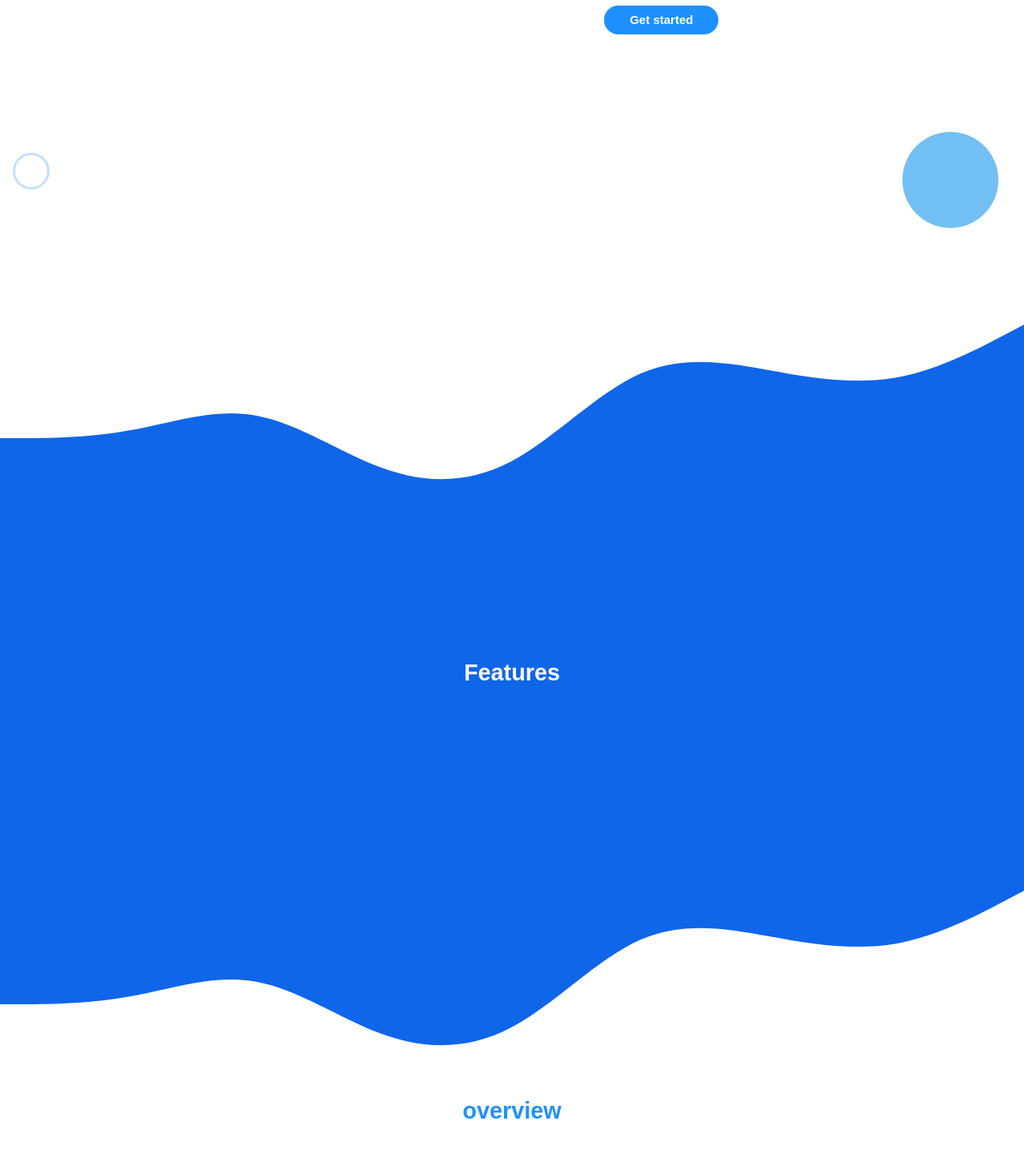
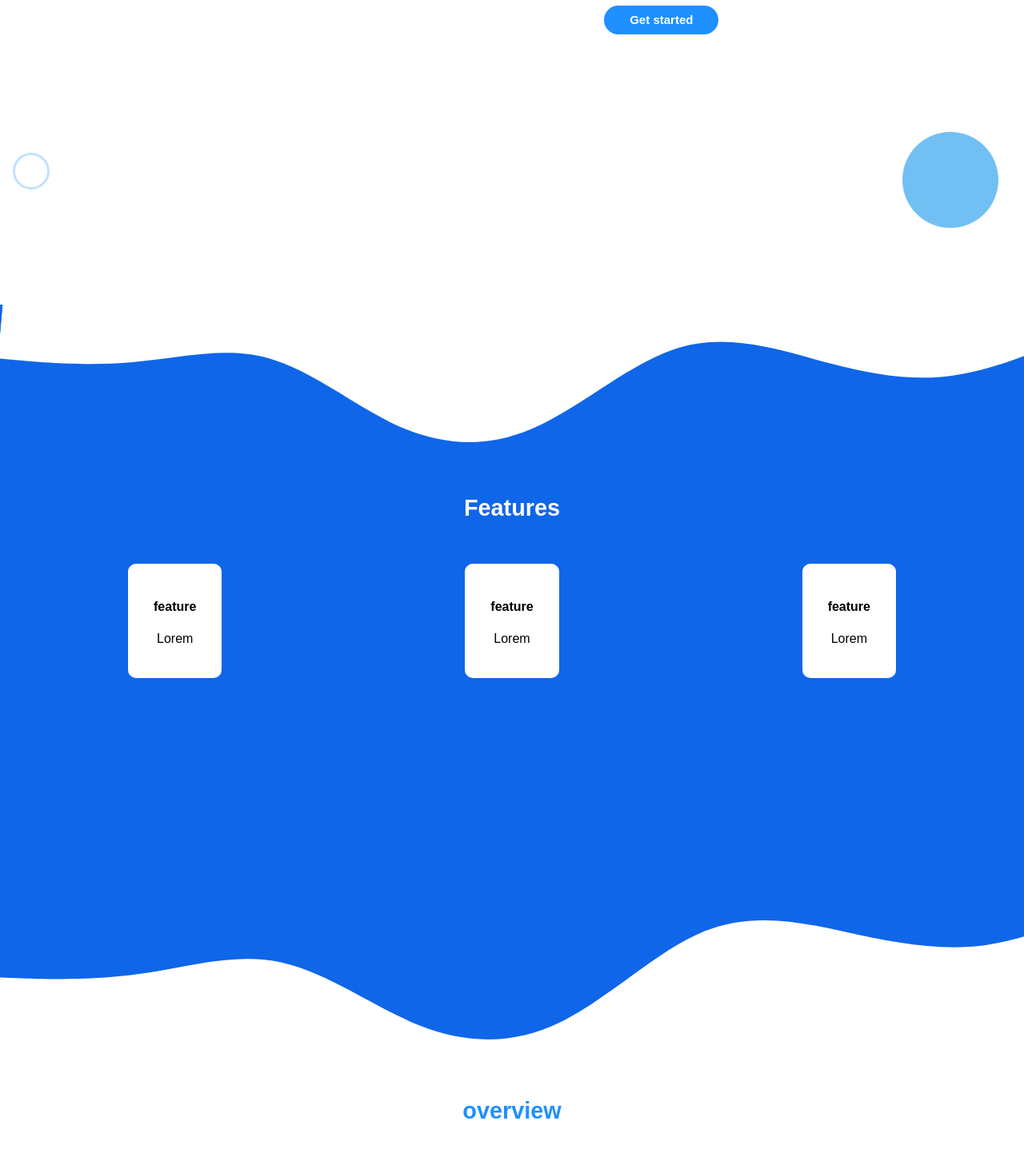
Before and after one commit to RaulG23-pixel/spend-app, a React (Create React App) app: page / in a window 1280 px wide. Shown: the part 1323-2760 px from the top of the page at 80% size. Built offline with nearby package versions, Linux system fonts and the light colour scheme.

Commit message:
modificaciones al wave top y wave bottom

```diff
--- a/src/index.css
+++ b/src/index.css
@@ -904,11 +904,11 @@ td {
 }
 .blob{
   position: absolute;
+  z-index: 1;
 }
 .blob-1{
   width: 340px;
   top: 2rem;
-  z-index: 1;
   left: -11.5rem;
 }
 .blob-2{
@@ -916,6 +916,11 @@ td {
   top:-3rem;
   right:-7rem;
 
+}
+.blob-3{
+  width: 350px;
+  bottom: 5rem;
+  left: 34rem;
 }
 .blob path{
   fill: rgba(255,255,255,0.1);
@@ -925,6 +930,8 @@ td {
   justify-content: space-between;
   padding: 1.3rem 0;
   align-items: center;
+  position:relative;
+  z-index: 2;
 }
 .landing__nav a {
   text-decoration: none;
@@ -1141,24 +1148,44 @@ td {
   position:relative;
   margin:4rem 0;
   background-color: rgb(15, 102, 233);
+  z-index: -2;
+  overflow: hidden;
   display:flex;
   flex-direction: column;
   align-items: center;
-  justify-content: center;
+  justify-content: flex-start;
   padding: 5rem 0;
 }
 
 .landing__page .features__section h2{
   color:rgb(255,255,255);
-  margin-top: 1rem;
+  margin-top: .9rem;
 }
 .wave_top{
   position:absolute;
-  top:-2rem;
+  transform: rotate(5deg);
+  top:-5.2rem;
+  width: 105%;
   left:0;
 }
 .wave_bottom{
   position:absolute;
   bottom: -2rem;
+  transform: rotate(2deg);
+  width:110%;
   left:0;
 }
+.features_box{
+  margin-top: 9rem;
+}
+.features__flex{
+  display:flex;
+  margin-top: 3.3rem;
+  justify-content: space-between;
+  align-items: center;
+}
+.feature{
+  background-color: #fff;
+  padding: 1.5rem 2rem;
+  border-radius: 10px;
+}
--- a/src/pages/Home.js
+++ b/src/pages/Home.js
@@ -72,7 +72,7 @@ function Home() {
         <svg
           viewBox="0 0 200 200"
           xmlns="http://www.w3.org/2000/svg"
-          className="blob"
+          className="blob blob-3"
         >
           <path
             fill="#F2F4F8"
@@ -135,8 +135,28 @@ function Home() {
             d="M0,224L30,224C60,224,120,224,180,213.3C240,203,300,181,360,192C420,203,480,245,540,266.7C600,288,660,288,720,256C780,224,840,160,900,133.3C960,107,1020,117,1080,128C1140,139,1200,149,1260,138.7C1320,128,1380,96,1410,80L1440,64L1440,0L1410,0C1380,0,1320,0,1260,0C1200,0,1140,0,1080,0C1020,0,960,0,900,0C840,0,780,0,720,0C660,0,600,0,540,0C480,0,420,0,360,0C300,0,240,0,180,0C120,0,60,0,30,0L0,0Z"
           ></path>
         </svg>
-        <div className="container features">
+        <div className="container features_box">
           <h2>Features</h2>
+          <div className="features__flex">
+            <div className="feature">
+              <div>
+                <h4>feature</h4>
+                <p>Lorem</p>
+              </div>
+            </div>
+            <div className="feature">
+              <div>
+                <h4>feature</h4>
+                <p>Lorem</p>
+              </div>
+            </div>
+            <div className="feature">
+              <div>
+                <h4>feature</h4>
+                <p>Lorem</p>
+              </div>
+            </div>
+          </div>
         </div>
 
         <svg
```
